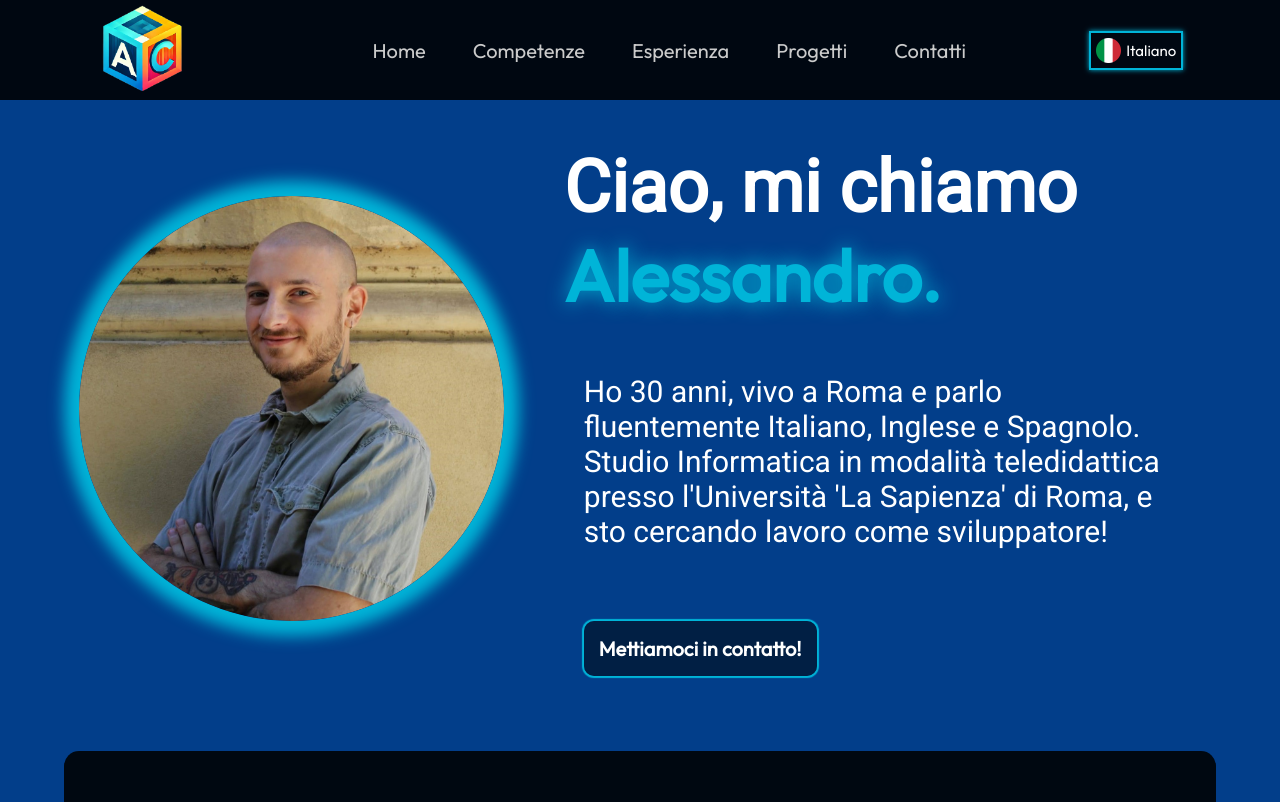
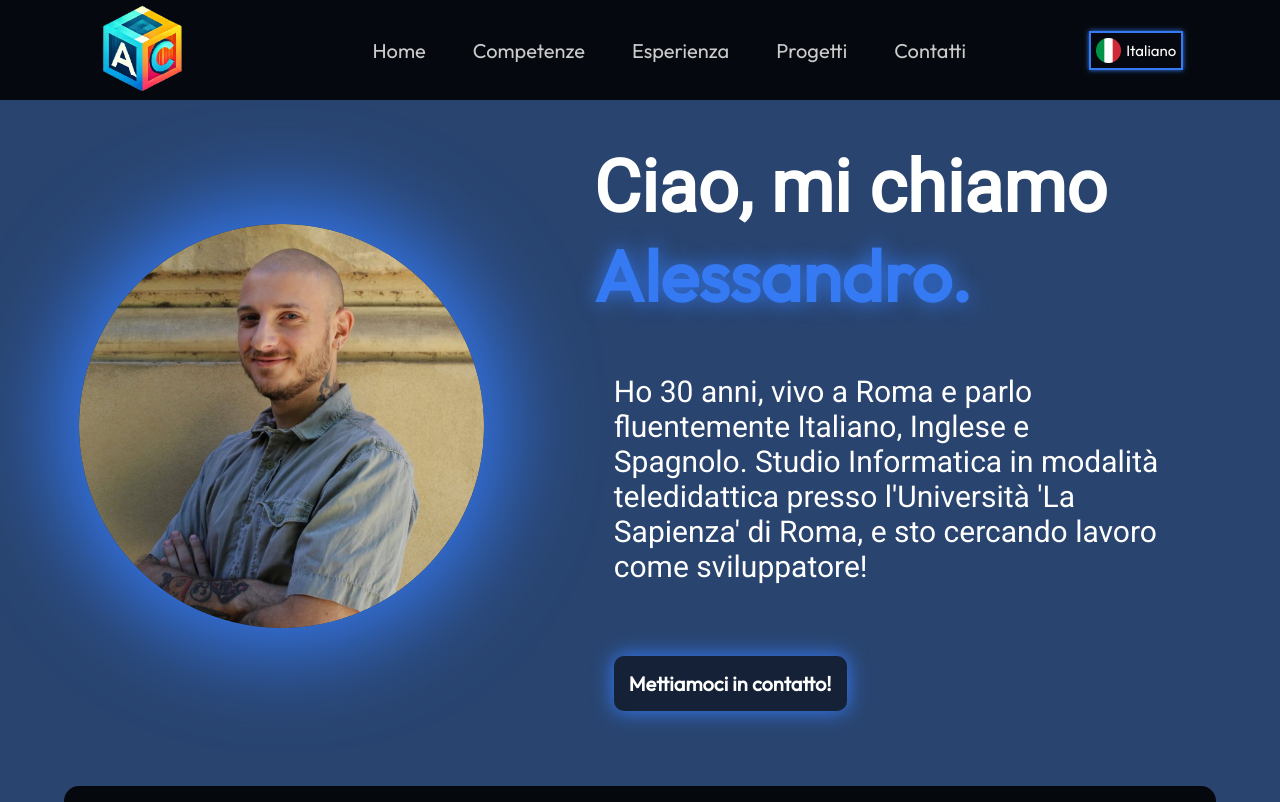
Before and after one commit to ale70029/portoflio_website, a React (Vite) app: page / in a window 1280 px wide. Shown: the top 802 px of the page. Built offline with nearby package versions, Linux system fonts and the light colour scheme.

Commit message:
updated hero style

```diff
--- a/src/components/Hero/Hero.module.css
+++ b/src/components/Hero/Hero.module.css
@@ -11,7 +11,7 @@
     justify-content: space-between;
     padding: 15px;
     border-radius: 15px;
-    gap: 40px;
+    gap: 90px;
 
 }
 
@@ -53,13 +53,14 @@
     font-size: 20px;
     font-weight: 600;
     border-radius: 10px;
-    box-shadow: 0 0 1px 2px var(--glow);
+    box-shadow: 0 0 20px 1px var(--glow);
     padding: 15px 15px;
     margin-left: 20px;
     background-color: #00000081;
 }
 .contactBtn:hover {
     color: var(--glow);
+    box-shadow: 0 0 25px 3px var(--glow);
 }
 
 .imgContainer {
@@ -70,7 +71,7 @@
 
     width: 100%;
     border-radius: 100%;
-    box-shadow: 0 0 15px 15px var(--glow);
+    box-shadow: 0 0 90px 20px var(--glow);
 
 
     /*
--- a/src/vars.css
+++ b/src/vars.css
@@ -4,9 +4,11 @@
     --text-secondary : #CBCBCB;
     --bg: #8f3c25;
     --bg: #023e8a;
+    --bg:#29446F;
     --bg-secondary: #000000df;
     --glow: #FAB23D;
     --glow: #00b4d8;
+    --glow: #357af2;
 
 
     /* Fonts */
```
